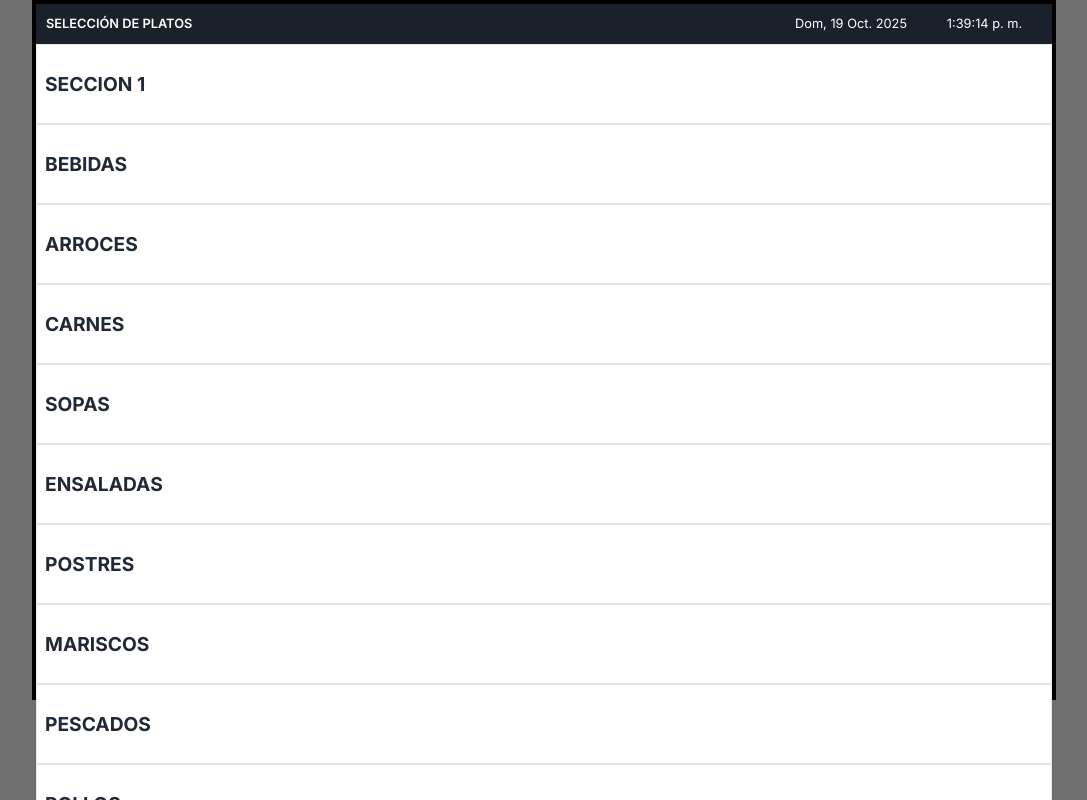
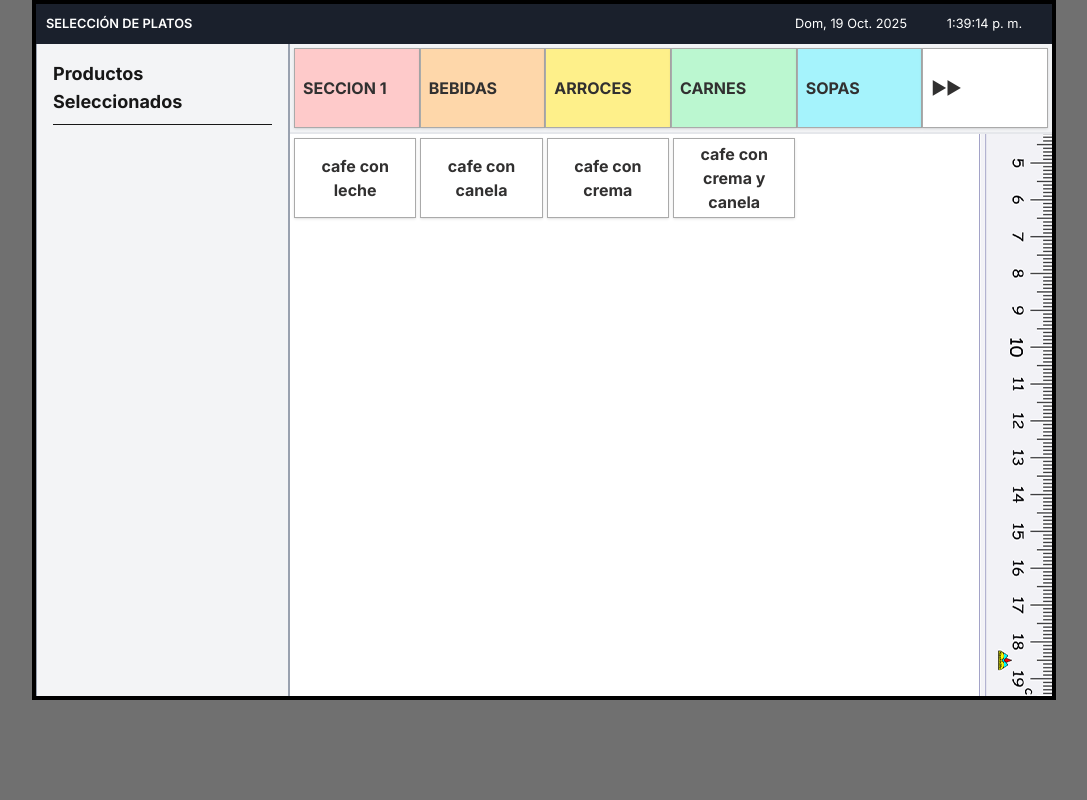
Before and after one commit to sergiozegarracorne/resta-peru, a Next.js app in the folder resta-peru/: page /ventas in a window 1280 px wide. Shown: the top 800 px of the page, without its empty margins (96-1183 px from the left). Built offline with nearby package versions, Linux system fonts and the light colour scheme.

Commit message:
se agrego la segunda fila para la venta de los productos

```diff
--- /dev/null
+++ b/resta-peru/src/app/components/sections/ProductosPager.tsx
@@ -0,0 +1,89 @@
+// ProductosPager.tsx
+"use client";
+import { useMemo, useState, useCallback, useEffect } from "react";
+import SeccionBoton from "@/componentsUI/SeccionBoton";
+
+// Tipos específicos para productos
+type Producto = {
+  id: number;
+  nombre: string;
+  precio: number;
+  id_seccion: string;
+};
+
+type PaginadorProps = {
+  elementos: Producto[];
+  columnas?: number;
+  filas?: number;
+  espaciado?: string;
+};
+
+// Mapeo de columnas para Tailwind
+const gridColsMap: { [key: number]: string } = {
+  1: "grid-cols-1", 2: "grid-cols-2", 3: "grid-cols-3",
+  4: "grid-cols-4", 5: "grid-cols-5", 6: "grid-cols-6",
+  7: "grid-cols-7", 8: "grid-cols-8", 9: "grid-cols-9",
+  10: "grid-cols-10", 11: "grid-cols-11", 12: "grid-cols-12",
+};
+
+export default function ProductosPager({ elementos, columnas = 6, filas = 3, espaciado = "gap-1" }: PaginadorProps) {
+  const elementosPorPagina = columnas * filas;
+  const espaciosPorPagina = elementosPorPagina;
+
+  // Reservamos 1 espacio para el botón de "Siguiente" o "Inicio"
+  const elementosRealesPorPagina = Math.max(1, espaciosPorPagina - 1);
+
+  const paginasTotales = Math.max(1, Math.ceil(elementos.length / elementosRealesPorPagina));
+  const [pagina, setPagina] = useState(0);
+
+  // Reiniciar a la página 0 cuando los elementos cambian
+  useEffect(() => {
+    setPagina(0);
+  }, [elementos]);
+
+  const elementosDePagina = useMemo(() => {
+    const inicio = pagina * elementosRealesPorPagina;
+    const fin = inicio + elementosRealesPorPagina;
+    return elementos.slice(inicio, fin);
+  }, [elementos, pagina, elementosRealesPorPagina]);
+
+  const irAPaginaSiguiente = useCallback(() => setPagina(p => Math.min(paginasTotales - 1, p + 1)), [paginasTotales]);
+  const irAInicio = useCallback(() => setPagina(0), []);
+
+  const mostrarSiguiente = pagina < paginasTotales - 1;
+
+  const gridClassName = `grid ${gridColsMap[columnas] || 'grid-cols-6'} ${espaciado} p-1 h-full`;
+
+  return (
+    <div className="h-full w-full">
+      <div className={gridClassName}>
+        {elementosDePagina.map((producto) => (
+          <SeccionBoton
+            key={producto.id}
+            // Formateamos el precio para que se vea bien
+            numero={`S/ ${producto.precio?.toFixed(2)}`}
+            nombre={producto.nombre}
+            onClick={() => {
+              console.log("Producto seleccionado:", producto);
+              // Aquí irá la lógica para añadir el producto a la lista
+            }}
+          />
+        ))}
+
+        {/* Relleno para mantener la rejilla consistente */}
+        {Array.from({ length: espaciosPorPagina - elementosDePagina.length -1 }).map((_, i) => (
+          <div key={`placeholder-${i}`} />
+        ))}
+
+        {/* Botón de navegación siempre al final */}
+        {paginasTotales > 1 && (
+            mostrarSiguiente ? (
+                <SeccionBoton key="siguiente" numero="▶" nombre="Siguiente" onClick={irAPaginaSiguiente} />
+            ) : (
+                <SeccionBoton key="inicio" numero="↩" nombre="Inicio" onClick={irAInicio} />
+            )
+        )}
+      </div>
+    </div>
+  );
+}
--- a/resta-peru/src/app/components/sections/SeccionesPager.tsx
+++ b/resta-peru/src/app/components/sections/SeccionesPager.tsx
@@ -4,15 +4,40 @@ import { useMemo, useState, useCallback, useEffect } from "react";
 import { useRouter } from "next/navigation";
 import SeccionBoton from "@/componentsUI/SeccionBoton";
 
-type Elemento = { numero: string | number; nombre: string };
+type Elemento = { numero: string | number; nombre: string; clave: string};
 type PaginadorProps = {
   elementos: Elemento[];
   columnas?: number;    // columnas visibles
   filas?: number;       // filas visibles por página
   espaciado?: string;   // tailwind gap (e.g., "gap-1")
+  onSeccionClick: (seccion: Elemento) => void; // Callback para notificar el clic
 };
 
-export default function SeccionesPager({ elementos, columnas = 6, filas = 2, espaciado = "gap-0" }: PaginadorProps) {
+// Definimos los tipos de objetos que pueden ir en la grilla
+type ElementoGrid =
+  | ({ tipo: 'elemento' } & Elemento)
+  | { tipo: 'siguiente' }
+  | { tipo: 'vacio' };
+
+  const gridColsMap: { [key: number]: string } = {
+    1: "grid-cols-1", 2: "grid-cols-2", 3: "grid-cols-3",
+    4: "grid-cols-4", 5: "grid-cols-5", 6: "grid-cols-6",
+    7: "grid-cols-7", 8: "grid-cols-8", 9: "grid-cols-9",
+    10: "grid-cols-10", 11: "grid-cols-11", 12: "grid-cols-12",
+  };
+
+  // Paleta de colores de fondo para los botones
+  const backgroundColors = [
+    '#fecaca', // red-200
+    '#fed7aa', // orange-200
+    '#fef08a', // yellow-200
+    '#bbf7d0', // green-200
+    '#a5f3fc', // cyan-200
+    '#bfdbfe', // blue-200
+    '#e9d5ff', // purple-200
+    '#fbcfe8', // pink-200
+  ];
+export default function SeccionesPager({ elementos, columnas = 6, filas = 2, espaciado = "gap-0", onSeccionClick }: PaginadorProps) {
   const router = useRouter();
   const elementosPorPagina = columnas * filas;
 
@@ -47,30 +72,30 @@ export default function SeccionesPager({ elementos, columnas = 6, filas = 2, esp
   if (mostrarSiguiente) conteoElementosActual++;
 
   // Creamos la lista de elementos a renderizar, incluyendo botones de navegación
-  const elementosGrid = [];
-  elementosGrid.push(...elementosDePagina.map(elemento => ({ tipo: 'elemento', ...elemento })));
+  const elementosGrid: ElementoGrid[] = [];
+  elementosGrid.push(...elementosDePagina.map(elemento => ({ tipo: 'elemento' as const, ...elemento })));
 
-  console.log(elementosGrid);
+  //console.log(elementosDePagina);
 
 
   if (mostrarSiguiente) elementosGrid.push({ tipo: 'siguiente' });
+   // Construimos la clase de la grilla de forma segura para Tailwind
+   const gridClassName = `grid ${gridColsMap[columnas] || 'grid-cols-6'} ${espaciado}  bg-gray-100 border-b-2 border-gray-200 p-1`;
 
 
   return (
-    <div className="h-full w-full ">
+    <div className="w-full   ">
       {/* Grilla paginada */}
-      <div className={`grid  grid-cols-${columnas}  ${espaciado}  `}>
+      <div className={gridClassName}>
         {elementosGrid.map((elementoRow, indice) => {
-
           if (elementoRow.tipo === 'elemento') {
             return (
               <SeccionBoton
                 key={elementoRow.tipo + indice}
                 numero={ String(elementoRow.nombre)}
+                style={{ backgroundColor: backgroundColors[indice % backgroundColors.length] }}
                 nombre={elementoRow.nombre}
-                onClick={() => {
-                  /* tu handler */
-                }}
+                onClick={() => onSeccionClick(elementoRow)}
               />
             );
           }
@@ -78,7 +103,7 @@ export default function SeccionesPager({ elementos, columnas = 6, filas = 2, esp
 
           if (elementoRow.tipo === 'siguiente') {
             return (
-              <SeccionBoton key="siguiente" numero="▶" nombre="▶" onClick={irAPaginaSiguiente} />
+              <SeccionBoton key="siguiente" numero="▶" nombre="▶▶" onClick={irAPaginaSiguiente} />
             );
           }
           return null;
@@ -91,7 +116,7 @@ export default function SeccionesPager({ elementos, columnas = 6, filas = 2, esp
           // En la última página, si este es el último espacio vacío, se convierte en el botón "Volver".
           if (!mostrarSiguiente && i === espaciosPorPagina - elementosGrid.length - 1) {
             return (
-                <SeccionBoton key="siguiente" numero="▶" nombre="▶" onClick={irAInicio} />
+                <SeccionBoton key="siguiente" numero="▶" nombre="▶▶▶" onClick={irAInicio} />
               );
           }
           return (
--- a/resta-peru/src/app/components/ui/SeccionBoton.tsx
+++ b/resta-peru/src/app/components/ui/SeccionBoton.tsx
@@ -15,7 +15,7 @@ const SeccionBoton = ({ numero, nombre, type = "button", ...props }: SeccionBoto
   return (
     // Cambiamos el <div> por un <button> y le pasamos el `type` y el resto de props.
     <button  type={type} className={styles.container } {...props}>
-      <div role="button" className={styles.numero }>{nombre}</div>
+      <div className={styles.numero }>{nombre}</div>
     </button>
   );
 };
--- a/resta-peru/src/app/page.tsx
+++ b/resta-peru/src/app/page.tsx
@@ -34,7 +34,7 @@ export default function VendorSelectionPage() {
         // 2. ¡IMPORTANTE! Creamos una cookie para que el middleware pueda verificar la sesión.
         //    El valor puede ser simple, solo para indicar que hay una sesión activa.
         document.cookie = "auth_token=true; path=/; max-age=86400"; // Cookie válida por 1 día
-        router.push("/dashboard");
+        router.push("/ventas");
       } else {
         alert("Clave incorrecta. Inténtalo de nuevo.");
       }
--- /dev/null
+++ b/resta-peru/src/app/productos.json
@@ -0,0 +1,76 @@
+[
+    {
+      "numero": "1",
+      "nombre": "cafe con leche",
+      "seccion": "1"
+    },
+    {
+        "numero": "2",
+        "nombre": "cafe con canela",
+        "seccion": "1"
+      },
+      {
+        "numero": "3",
+        "nombre": "cafe con crema",
+        "seccion": "1"
+        },
+      {
+        "numero": "4",
+        "nombre": "cafe con crema y canela",
+        "seccion": "1"
+
+      },{
+        "numero": "5",
+        "nombre": "cafe con crema y canela",
+        "seccion": "2"
+      },{
+        "numero": "6",
+        "nombre": "cafe con crema y canela",
+        "seccion": "3"
+
+      },{
+        "numero": "7",
+        "nombre": "cafe con crema y canela",
+        "seccion": "3"
+
+      },{
+        "numero": "8",
+        "nombre": "cafe con crema y canela",
+        "seccion": "3"
+
+      },{
+        "numero": "9",
+        "nombre": "cafe con crema y canela",
+        "seccion": "4"
+
+      },{
+        "numero": "10",
+        "nombre": "cafe con crema y canela",
+        "seccion": "5"
+
+      },{
+        "numero": "11",
+        "nombre": "cafe con crema y canela",
+        "seccion": "5"
+
+      },{
+        "numero": "12",
+        "nombre": "sopa del dia",
+        "seccion": "5"
+
+      },{
+        "numero": "13",
+        "nombre": "sopa de fideos",
+        "seccion": "5"
+
+      },{
+        "numero": "14",
+        "nombre": "sopa de verduras",
+        "seccion": "5"
+
+      },{
+        "numero": "15",
+        "nombre": "sopa de cordero",
+        "seccion": "5"
+      }
+]
--- a/resta-peru/src/app/styles/SeccionBoton.module.css
+++ b/resta-peru/src/app/styles/SeccionBoton.module.css
@@ -12,7 +12,7 @@
   margin-top: 0px;
   /* Apariencia de la caja */
   background-color: #ffffff; /* Interior blanco */
-  border: 1px solid #e5e7eb; /* Borde gris claro, más suave */
+  border: 1px solid #aaaaaa; /* Borde gris claro, más suave */
   box-shadow: 0 1px 3px 0 rgb(0 0 0 / 0.1), 0 1px 2px -1px rgb(0 0 0 / 0.1); /* Sombra moderna */
 
   /* Grid o Flexbox para posicionar los elementos */
@@ -27,13 +27,12 @@
 
 /* Efecto al pasar el mouse */
 .container:hover {
-  border-color: #3b82f6; /* Borde azul al hacer hover */
-  transform: translateY(-1px); /* Ligero efecto de elevación */
-  box-shadow: 0 4px 6px -1px rgb(0 0 0 / 0.1), 0 2px 4px -2px rgb(0 0 0 / 0.1);
+  border-color: #000000; /* Borde azul al hacer hover */
+
+  filter: brightness(85%); /* Oscurece ligeramente el color de fondo actual */
 }
 .container:active {
-  background-color: #eff6ff; /* Fondo azul muy claro al presionar */
-  transform: translateY(0); /* Vuelve a su posición original al presionar */
+  filter: brightness(105%); /* Oscurece ligeramente el color de fondo actual */
 }
 
 /* Estilo del número grande */
@@ -49,12 +48,12 @@
   word-break: break-word; /* Permite que las palabras largas se corten para evitar el desbordamiento */
 
   /* Fuente y color (el color de la imagen es un teal/turquesa oscuro) */
-  font-size: 1.2em; /* Tamaño de fuente grande */
+  font-size: 1.0em; /* Tamaño de fuente grande */
   font-weight: bold;
-  color: #1f2937; /* Color de texto gris oscuro, más neutro */
+  color: #313030; /* Color de texto gris oscuro, más neutro */
 }
 .container:hover .numero {
-  color: #2563eb; /* El texto se vuelve azul en hover */
+  color: #000000; /* El texto se vuelve azul en hover */
 }
 
 /* Estilo de la franja negra del nombre */
--- a/resta-peru/src/app/ventas/page.tsx
+++ b/resta-peru/src/app/ventas/page.tsx
@@ -1,37 +1,53 @@
 "use client";
-import { useState } from "react";
+import { useState, useMemo } from "react";
 import { useRouter } from "next/navigation"; // Importa useRouter
 import SeccionesPager from "@/componentsSections/SeccionesPager";
+import ProductosPager from "@/componentsSections/ProductosPager";
 import TitleBar from "@/componentsSections/TitleBar";
 import sessionesData from "../secciones.json";
+import productosData from "../productos.json";
 
 
 
-interface Vendor {
-  numero: string;
+interface Seccion {
+  numero: string | number;
   nombre: string;
   clave: string;
 }
 
-export default function VendorSelectionPage() {
-  const [isModalOpen, setModalOpen] = useState(false);
-  const [selectedVendor, setSelectedVendor] = useState<Vendor | null>(null);
-  const router = useRouter(); // Inicializa el router
+export default function VentasPage() {
+  const [selectedSeccion, setSelectedSeccion] = useState<Seccion | null>(sessionesData[0] || null);
 
-  const handleVendorClick = (vendor: Vendor) => {
-    setSelectedVendor(vendor);
-    setModalOpen(true);
+  const handleSeccionClick = (seccion: Seccion) => {
+    setSelectedSeccion(seccion);
   };
 
+  const productosFiltrados = useMemo(() => {
+    if (!selectedSeccion) return [];
+    return productosData.filter(p => p.seccion === selectedSeccion.numero);
+  }, [selectedSeccion]);
 
 
   // NOTA: El contenedor <main> ya tiene un padding horizontal de 10px
   // definido en `Layout.module.css` (.mainContent), por lo que no es necesario añadir más aquí.
   return (
+    // 1. Convertimos <main> en un contenedor flex vertical que ocupa toda la altura.
+    <main className="flex flex-col h-full">
+      <TitleBar title="SELECCIÓN DE PLATOS" />
+      {/* 2. Este div ahora se expandirá para llenar el espacio restante. */}
+      <div className="flex flex-1">
+         {/* Barra lateral para productos seleccionados (1/3 del ancho) */}
+         <div className="w-3/12 bg-gray-100 p-4 border-l border-r-2 border-gray-400">
+          <h4 className="text-lg font-bold border-b pb-2 mb-4">Productos Seleccionados</h4>
+          {/* Aquí irá la lista de productos */}
+        </div>
+        {/* Paginador de secciones (2/3 del ancho) */}
+        <div className="w-9/12 pr-0 flex flex-col">
+          <SeccionesPager elementos={sessionesData} columnas={6} filas={1} onSeccionClick={handleSeccionClick} />
+          <ProductosPager elementos={productosFiltrados} columnas={6} filas={3} />
+        </div>
 
-    <main>
-      <TitleBar title="SELECCIÓN DE PLATOS" />
-      <SeccionesPager elementos={sessionesData} columnas={6} filas={2} />
+      </div>
     </main>
   );
 }
```
